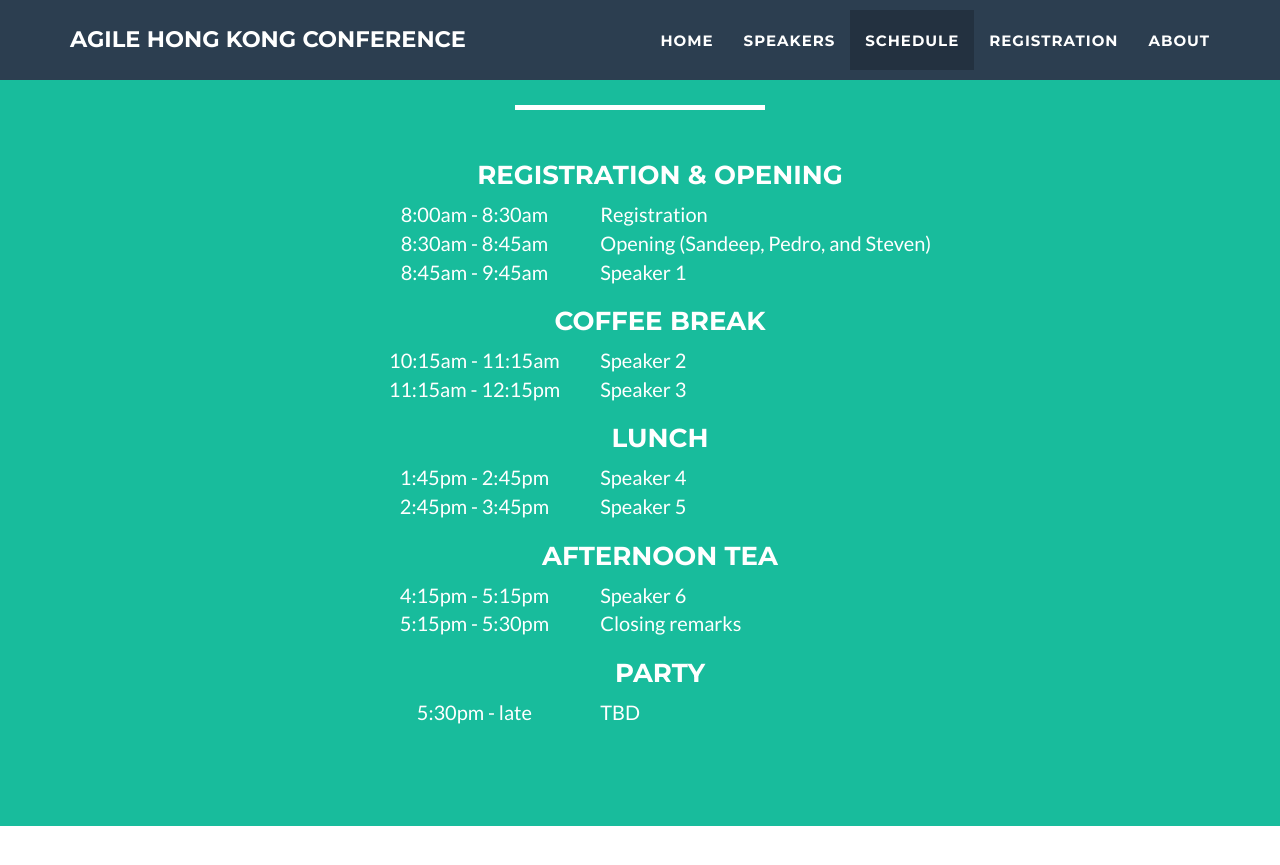
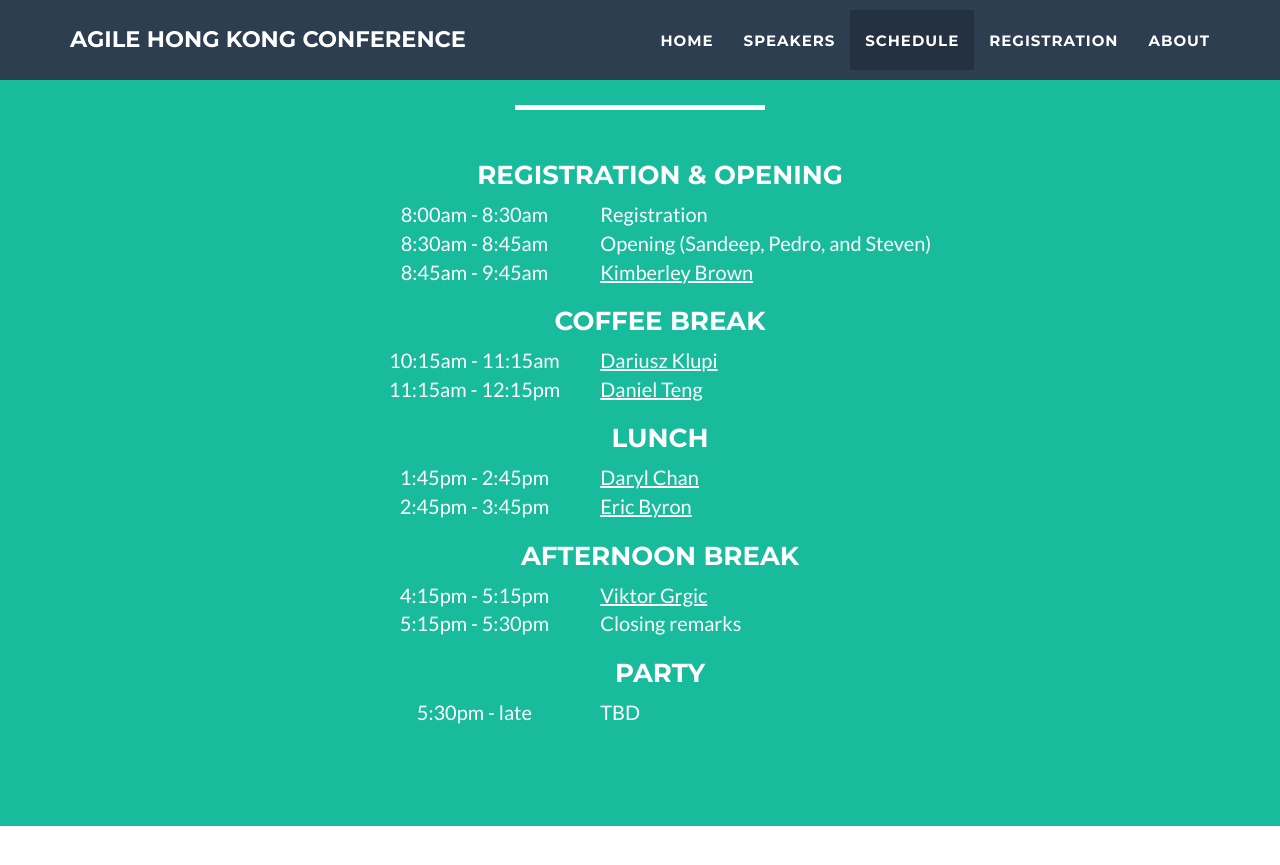
Before and after one commit to agilehk/agileconf2017, a Jekyll site: the page built from index.html, in a window 1280 px wide and 900 px high, scrolled down 2081 px. Shown: the top 865 px of the window. Built offline with Jekyll 4.4.1, drawn with Linux system fonts in a browser that asks for light colours.

Commit message:
updates schedule

```diff
--- a/_includes/schedule.html
+++ b/_includes/schedule.html
@@ -22,36 +22,60 @@
             </tr>
             <tr>
               <td>8:45am - 9:45am</td>
-              <td class="text-left">Speaker 1</td>
+              <td class="text-left">
+                <a href="#portfolioModal-3" class="portfolio-link" data-toggle="modal">
+                  Kimberley Brown
+                </a>
+              </td>
             </tr>
             <tr>
               <td colspan="2"><h3>Coffee Break</h3></td>
             </tr>
             <tr>
               <td>10:15am - 11:15am</td>
-              <td class="text-left">Speaker 2</td>
+              <td class="text-left">
+                <a href="#portfolioModal-1" class="portfolio-link" data-toggle="modal">
+                  Dariusz Klupi
+                </a>
+              </td>
             </tr>
             <tr>
               <td>11:15am - 12:15pm</td>
-              <td class="text-left">Speaker 3</td>
+              <td class="text-left">
+                <a href="#portfolioModal-5" class="portfolio-link" data-toggle="modal">
+                  Daniel Teng
+                </a>
+              </td>
             </tr>
             <tr>
               <td colspan="2"><h3>Lunch</h3></td>
             </tr>
             <tr>
               <td>1:45pm - 2:45pm</td>
-              <td class="text-left">Speaker 4</td>
+              <td class="text-left">
+                <a href="#portfolioModal-4" class="portfolio-link" data-toggle="modal">
+                  Daryl Chan
+                </a>
+              </td>
             </tr>
             <tr>
               <td>2:45pm - 3:45pm</td>
-              <td class="text-left">Speaker 5</td>
+              <td class="text-left">
+                <a href="#portfolioModal-6" class="portfolio-link" data-toggle="modal">
+                  Eric Byron
+                </a>
+              </td>
             </tr>
             <tr>
-              <td colspan="2"><h3>Afternoon tea</h3></td>
+              <td colspan="2"><h3>Afternoon break</h3></td>
             </tr>
             <tr>
               <td>4:15pm - 5:15pm</td>
-              <td class="text-left">Speaker 6</td>
+              <td class="text-left">
+                <a href="#portfolioModal-2" class="portfolio-link" data-toggle="modal">
+                  Viktor Grgic
+                </a>
+              </td>
             </tr>
             <tr>
               <td>5:15pm - 5:30pm</td>
```
